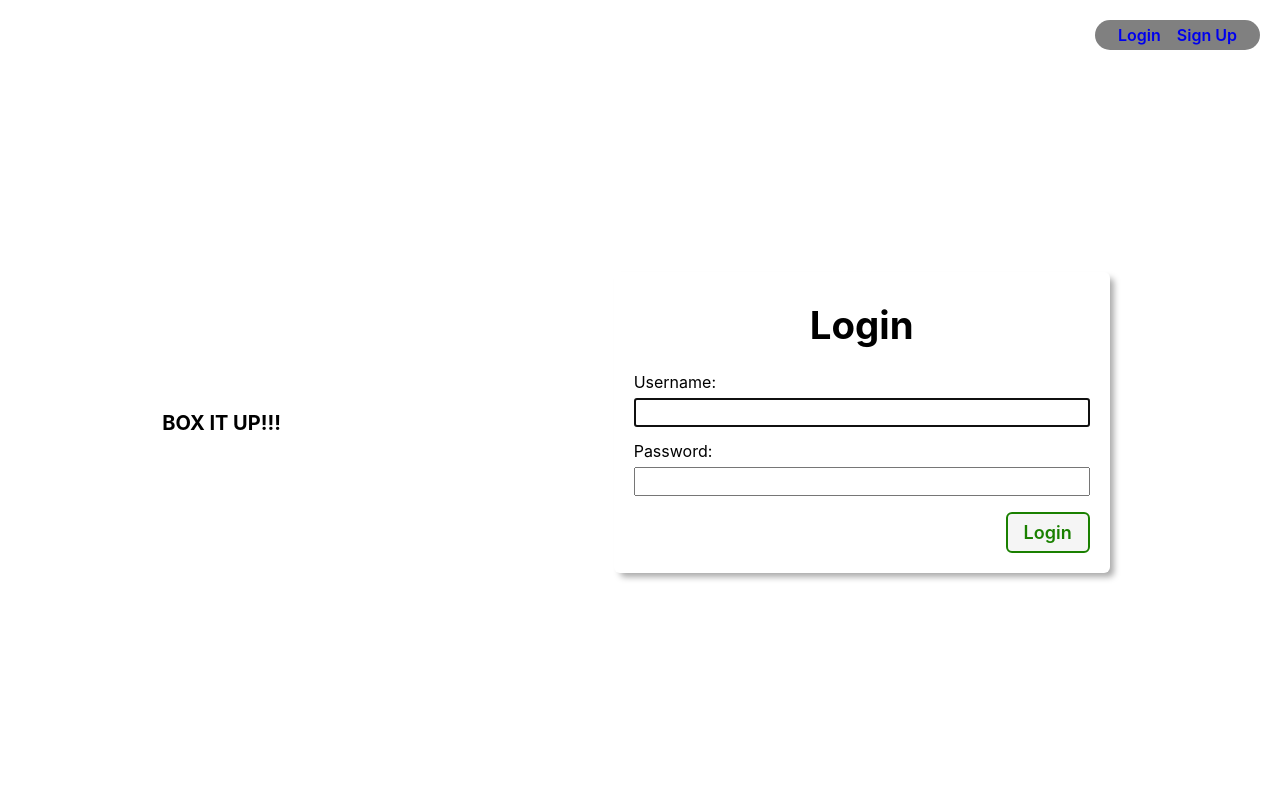
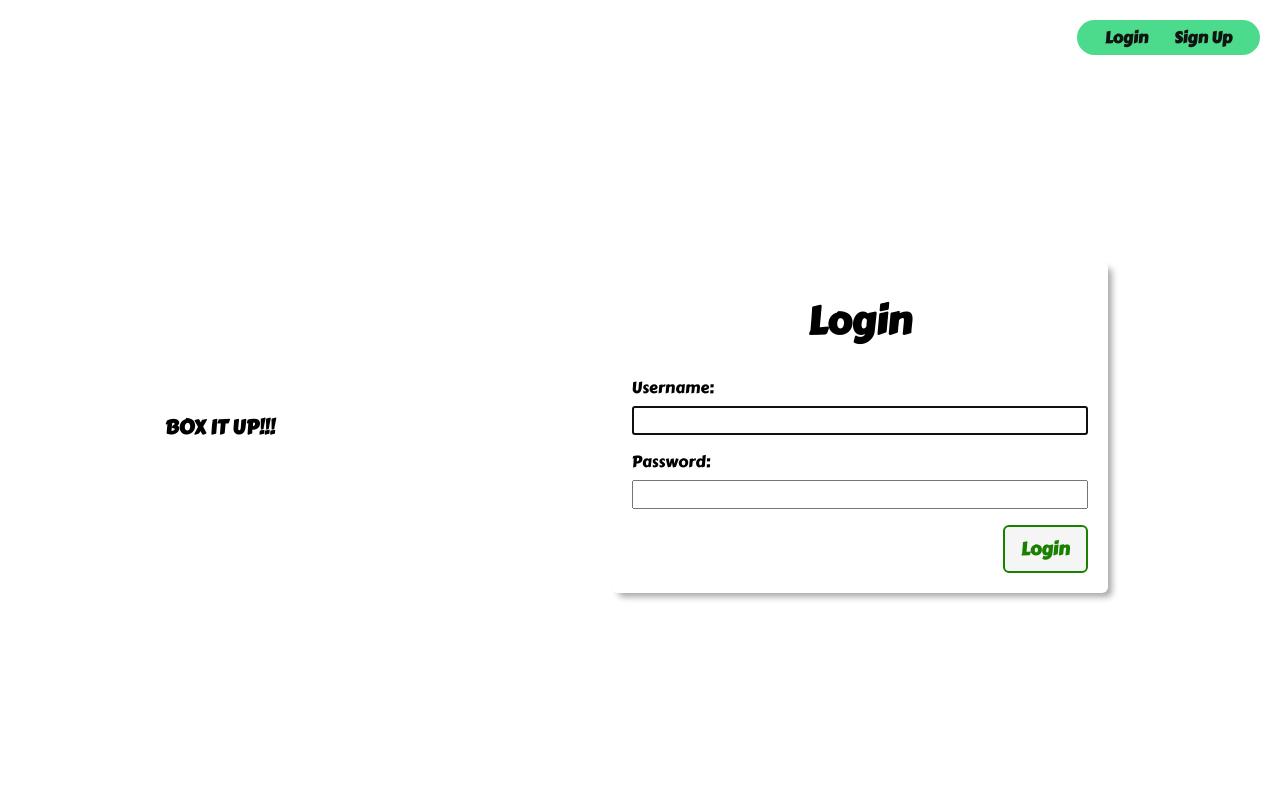
Before and after one commit to rhkearns/boxitup2, a Django app: page / in a window 1280 px wide. Run offline with Django 3.2, Linux system fonts and the light colour scheme.

Commit message:
add font family and accent color

```diff
--- a/main_app/static/css/base.css
+++ b/main_app/static/css/base.css
@@ -22,11 +22,11 @@ body {
   display: flex;
   flex-direction: column;
   align-items: center;
-  font-family: -apple-system, BlinkMacSystemFont, 'Segoe UI', 'Roboto', 'Oxygen',
+  font-family: 'Carter One', -apple-system, BlinkMacSystemFont, 'Segoe UI', 'Roboto', 'Oxygen',
     'Ubuntu', 'Cantarell', 'Fira Sans', 'Droid Sans', 'Helvetica Neue',
     sans-serif;
   min-height: 100vh;
-
+  --nav-bg: rgb(76, 218, 140);
   --text-color: rgb(17, 20, 17);
   --link-hover-color: rgb(16, 56, 158);
   --button-bg: rgb(245, 245, 245);
@@ -49,7 +49,8 @@ header {
 }
 
 nav {
-  margin: 10px;
+  margin: 10px 0;
+  background-color: var(--nav-bg);
 }
 
 ul {
@@ -70,16 +71,18 @@ nav a {
   text-decoration: none;
   font-weight: 600;
   font-size: 16px;
+  margin: 5px;
+  color: var(--text-color)
 }
 
 nav a:hover {
-  color: red;
+  color: green;
 }
 
 nav ul {
   display: flex;
   align-items: center;
-  justify-content: center;
+  justify-content: space-between;
   flex-wrap: wrap;
 }
 
@@ -205,7 +208,6 @@ nav li {
 
   @supports (-webkit-backdrop-filter: none) or (backdrop-filter: none) {
     header {
-      background: var(--nav-bg);
       -webkit-backdrop-filter: blur(3px);
       backdrop-filter: blur(3px);
     }
@@ -251,7 +253,7 @@ nav li {
 
     nav,
     .header-logo-container {
-      background: grey;
+      background: var(--nav-bg);
       -webkit-backdrop-filter: blur(3px);
       backdrop-filter: blur(3px);
     }
--- a/main_app/templates/base.html
+++ b/main_app/templates/base.html
@@ -11,6 +11,7 @@
     href=""
   >
   <title>Box It Up</title>
+  <link href="https://fonts.googleapis.com/css2?family=Carter+One&display=swap" rel="stylesheet">
   <link rel="stylesheet" type="text/css" href="{% static 'css/base.css' %}">
   {% block head %}
   {% endblock %}
--- a/main_app/templates/boxes/index.html
+++ b/main_app/templates/boxes/index.html
@@ -2,7 +2,7 @@
 {% load static %}
 
 {% block head %}
-<link rel="stylesheet" type="text/css" href="{% static 'css/box-index' %}">
+<link rel="stylesheet" type="text/css" href="{% static 'css/box-index.css' %}">
 {% endblock  %}
 
 {% block content %}
```
